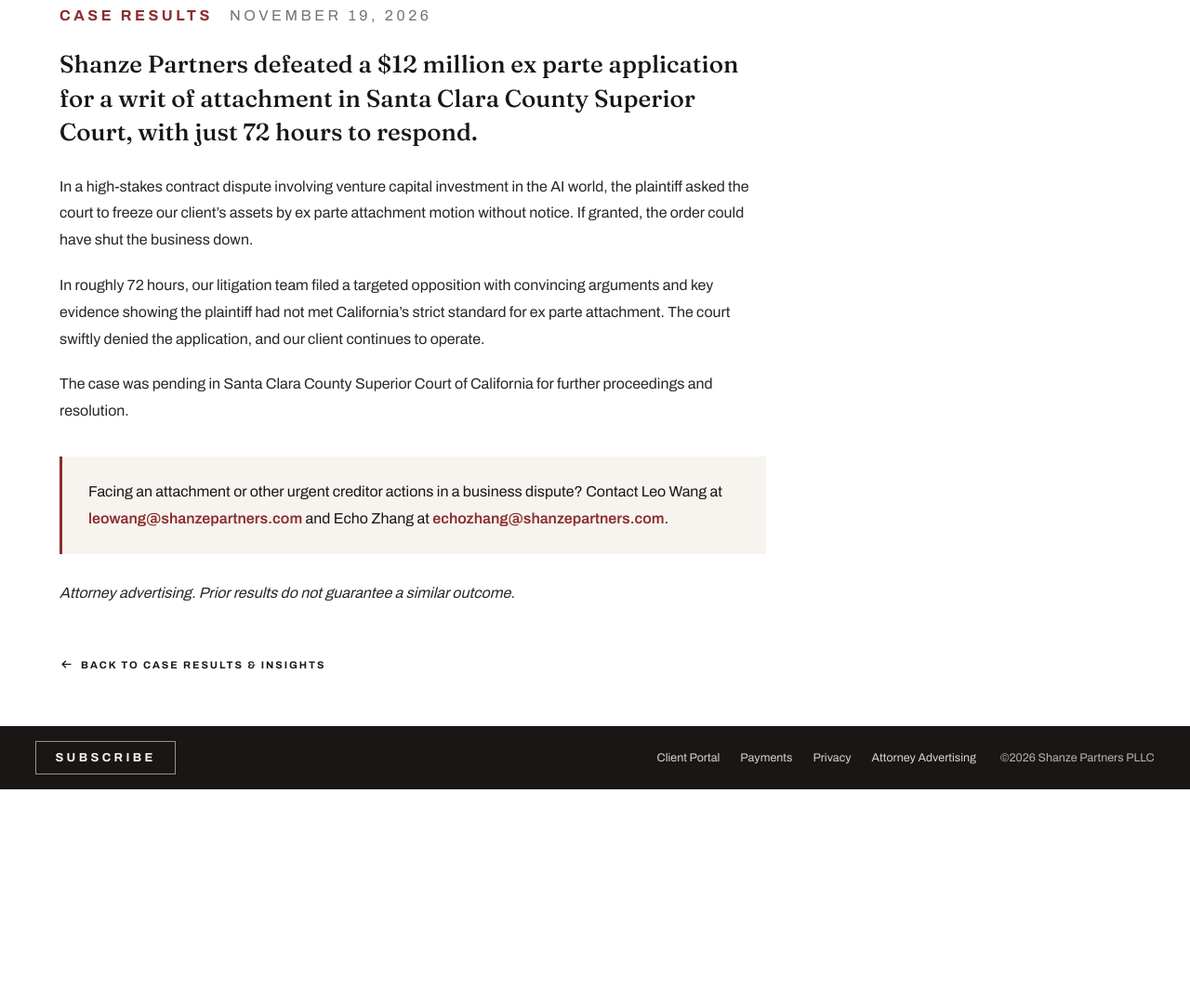
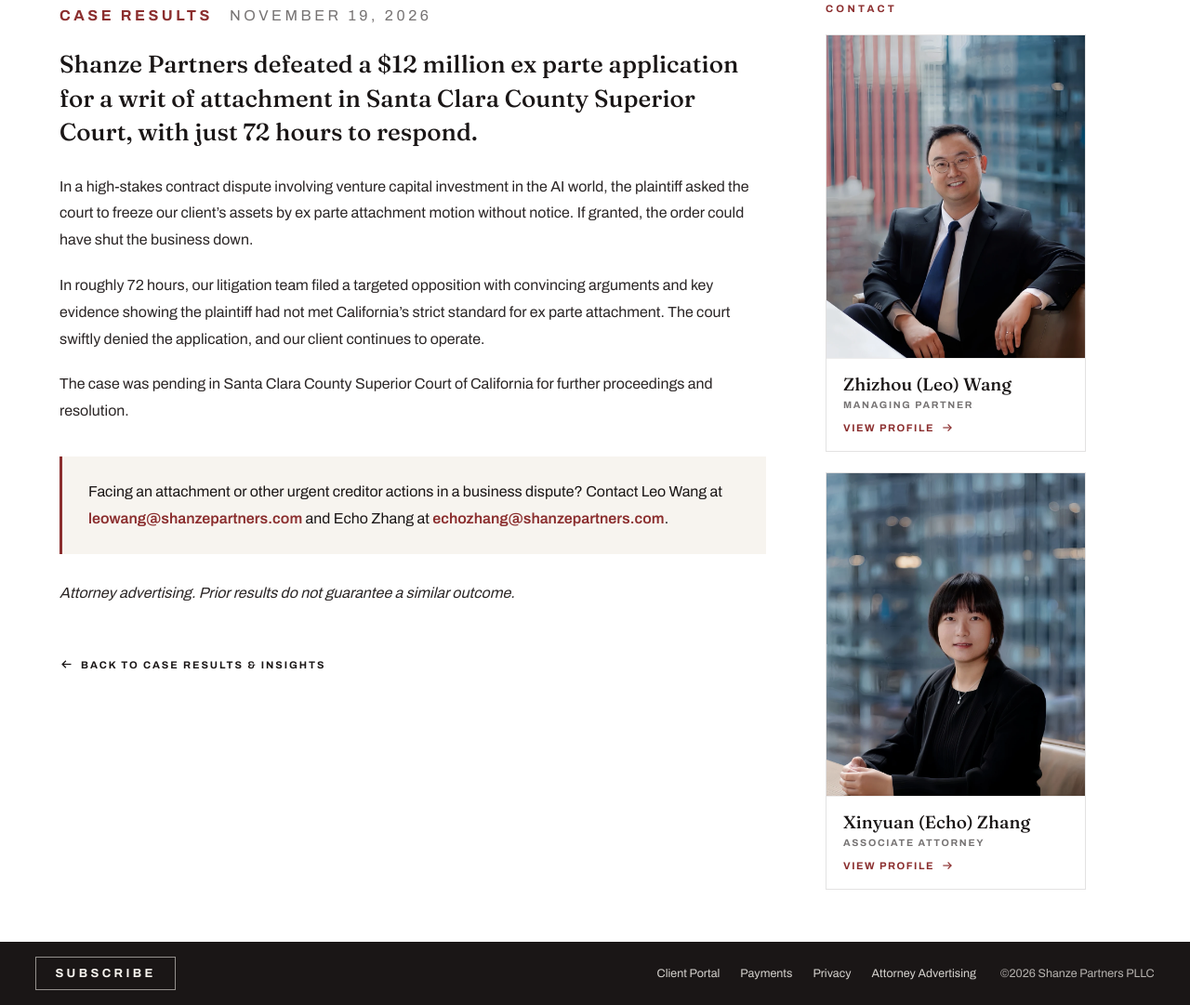
Before and after one commit to flowerhua-eng/shanzewebsite, a plain HTML site: page insights-ex-parte-attachment-defense.html in a window 1280 px wide. Shown: the part 461-1542 px from the top of the page at 93% size. Before the commit the page ends 1310 px from the top, so only its background shows below. Drawn offline with Linux system fonts and the light colour scheme; files whose address does not match are found by name.

Commit message:
Update insights-ex-parte-attachment-defense.html

```diff
--- a/insights-ex-parte-attachment-defense.html
+++ b/insights-ex-parte-attachment-defense.html
@@ -326,6 +326,27 @@
   }
   .article-back svg{ width:15px; height:15px; stroke:currentColor; fill:none; stroke-width:2; }
   .article-back:hover{ color:var(--seal-red); }
+
+  .article-layout{ display:grid; grid-template-columns:minmax(0,760px) 280px; gap:64px; align-items:start; }
+  .article-side{ display:flex; flex-direction:column; gap:22px; }
+  .article-side .kicker{ margin-bottom:0; }
+  .contact-card{ display:block; text-decoration:none; color:var(--ink); border:1px solid rgba(26,22,22,.12); background:var(--paper); transition:box-shadow .22s ease, transform .22s ease; }
+  .contact-card:hover{ box-shadow:0 14px 30px rgba(26,22,22,.14); transform:translateY(-3px); }
+  .contact-card:focus-visible{ outline:2px solid var(--seal-red); outline-offset:2px; }
+  .cc-photo{ aspect-ratio:4/5; overflow:hidden; background:#fff; }
+  .cc-photo img{ width:100%; height:100%; object-fit:cover; object-position:50% 25%; display:block; }
+  .cc-info{ padding:16px 18px 18px; border-top:1px solid rgba(26,22,22,.08); }
+  .cc-name{ font-family:var(--display); font-weight:500; font-size:19px; line-height:1.2; }
+  .cc-role{ margin-top:5px; font-size:10.5px; font-weight:700; letter-spacing:.16em; text-transform:uppercase; color:rgba(26,22,22,.6); }
+  .cc-link{ margin-top:12px; display:inline-flex; align-items:center; gap:7px; font-size:11px; font-weight:700; letter-spacing:.14em; text-transform:uppercase; color:var(--seal-red); }
+  .cc-link svg{ width:14px; height:14px; stroke:currentColor; fill:none; stroke-width:2; }
+  @media (max-width:1100px){
+    .article-layout{ grid-template-columns:minmax(0,1fr); gap:44px; }
+    .article-side{ flex-direction:row; flex-wrap:wrap; }
+    .article-side .kicker{ width:100%; }
+    .contact-card{ width:calc(50% - 11px); max-width:300px; }
+  }
+  @media (max-width:520px){ .contact-card{ width:100%; max-width:none; } }
 </style>
 </head>
 <body>
@@ -365,6 +386,7 @@
       </div>
     </header>
     <section class="section">
+      <div class="article-layout">
       <article class="article">
         <p class="article-meta"><span class="article-cat">Case Results</span><span class="article-date">November 19, 2026</span></p>
         <p class="lead">Shanze Partners defeated a $12 million ex parte application for a writ of attachment in Santa Clara County Superior Court, with just 72 hours to respond.</p>
@@ -377,6 +399,26 @@
         <p class="disclaimer">Attorney advertising. Prior results do not guarantee a similar outcome.</p>
         <a class="article-back" href="insights.html"><svg viewBox="0 0 24 24"><line x1="20" y1="12" x2="5" y2="12"/><polyline points="11 6 5 12 11 18"/></svg> Back to Case Results &amp; Insights</a>
       </article>
+        <aside class="article-side" aria-label="Attorneys on this matter">
+          <p class="kicker">Contact</p>
+          <a class="contact-card" href="attorney-leo-wang.html" aria-label="View profile: Zhizhou (Leo) Wang">
+            <div class="cc-photo"><img src="images/leo-wang.webp" alt="Zhizhou (Leo) Wang"></div>
+            <div class="cc-info">
+              <div class="cc-name">Zhizhou (Leo) Wang</div>
+              <div class="cc-role">Managing Partner</div>
+              <div class="cc-link">View profile <svg viewBox="0 0 24 24"><line x1="4" y1="12" x2="19" y2="12"/><polyline points="13 6 19 12 13 18"/></svg></div>
+            </div>
+          </a>
+          <a class="contact-card" href="attorney-echo-zhang.html" aria-label="View profile: Xinyuan (Echo) Zhang">
+            <div class="cc-photo"><img src="images/echo-zhang.webp" alt="Xinyuan (Echo) Zhang"></div>
+            <div class="cc-info">
+              <div class="cc-name">Xinyuan (Echo) Zhang</div>
+              <div class="cc-role">Associate Attorney</div>
+              <div class="cc-link">View profile <svg viewBox="0 0 24 24"><line x1="4" y1="12" x2="19" y2="12"/><polyline points="13 6 19 12 13 18"/></svg></div>
+            </div>
+          </a>
+        </aside>
+      </div>
     </section>
   <footer>
     <div class="foot-bar">
```
